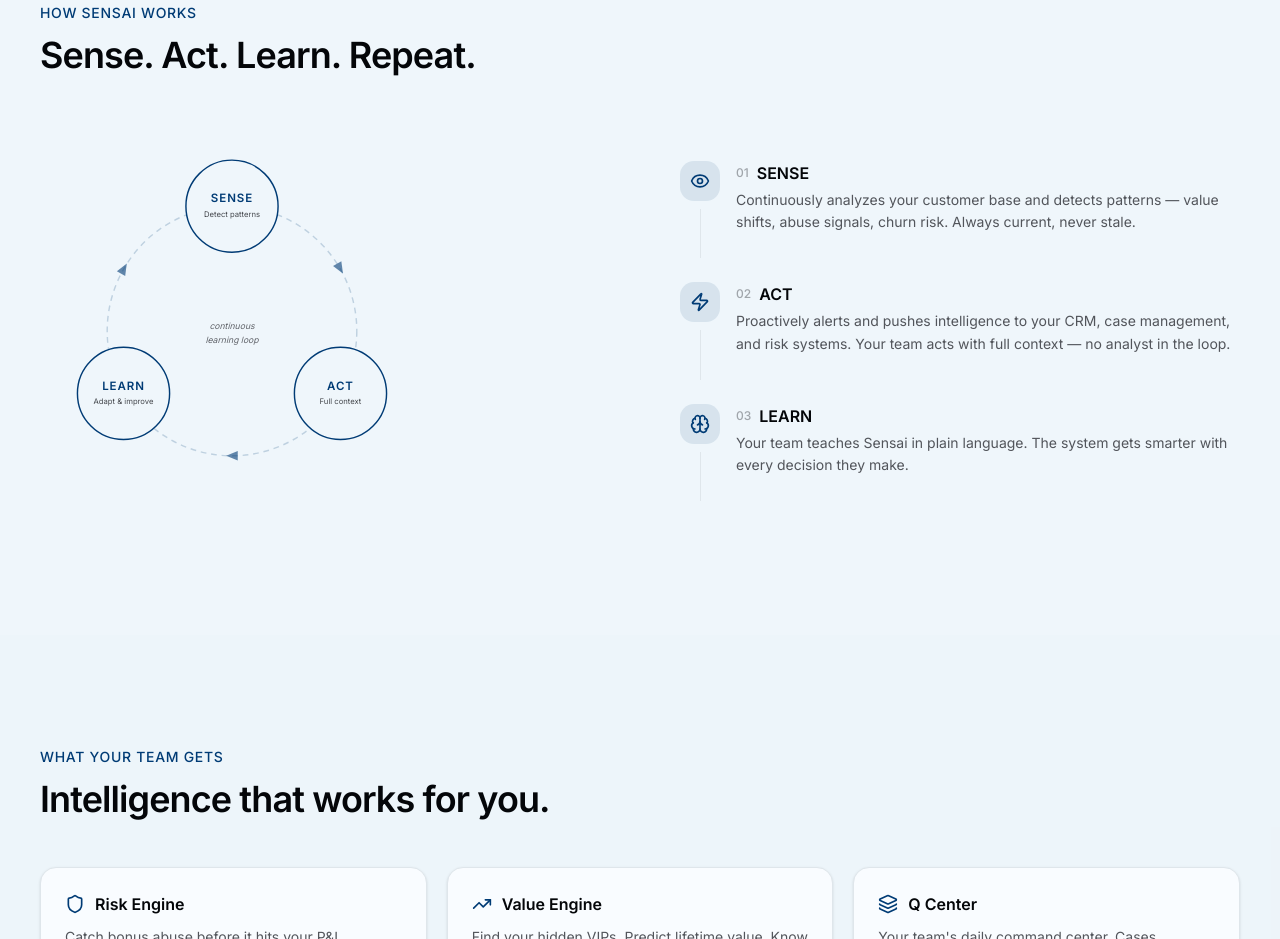
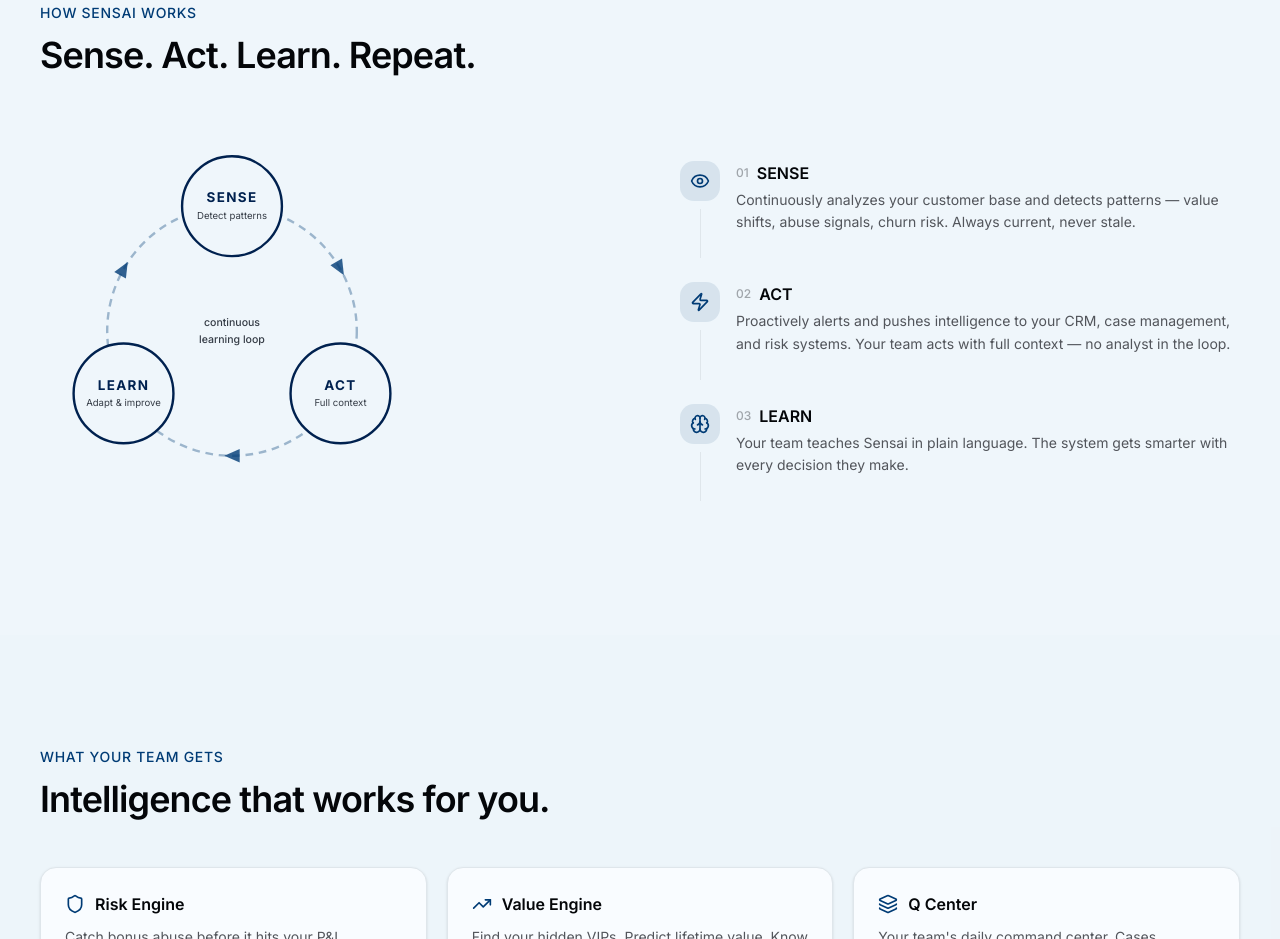
Before and after one commit to NOVA-CVM/sensai-landing, a Next.js app: page / in a window 1280 px wide. Shown: the part 1460-2399 px from the top of the page. Built offline with nearby package versions, Linux system fonts and the light colour scheme.

Commit message:
Polish cycle diagram: bolder strokes, stronger colors, larger text
Co-Authored-By: Claude Opus 4.6 (1M context) <noreply@anthropic.com>

```diff
--- a/components/sensai/cycle-diagram.tsx
+++ b/components/sensai/cycle-diagram.tsx
@@ -1,36 +1,29 @@
 "use client"
 
 export function CycleDiagram() {
-  // Circle center (200,200), radius 130
-  // Nodes equally spaced at -90°, 30°, 150° (top, bottom-right, bottom-left)
   const cx = 200, cy = 200, r = 130
-  const nodeR = 48
 
-  // Arrow positions — midpoints between nodes on the circle
-  // Between SENSE(-90°) and ACT(30°): midpoint at -30°
-  // Between ACT(30°) and LEARN(150°): midpoint at 90°
-  // Between LEARN(150°) and SENSE(270°): midpoint at 210°
   const arrows = [
-    { angle: -30, rotation: 60 },   // SENSE → ACT
-    { angle: 90, rotation: 180 },   // ACT → LEARN
-    { angle: 210, rotation: 300 },  // LEARN → SENSE
+    { angle: -30, rotation: 60 },
+    { angle: 90, rotation: 180 },
+    { angle: 210, rotation: 300 },
   ]
 
   return (
     <div className="relative w-full max-w-[400px] aspect-square mx-auto">
       <svg viewBox="0 0 400 400" className="w-full h-full">
-        {/* Main circle path — dashed */}
+        {/* Main circle path */}
         <circle
           cx={cx}
           cy={cy}
           r={r}
           fill="none"
-          stroke="oklch(0.35 0.12 250 / 0.2)"
-          strokeWidth="1.5"
-          strokeDasharray="6 5"
+          stroke="oklch(0.35 0.12 250 / 0.35)"
+          strokeWidth="2.5"
+          strokeDasharray="8 6"
         />
 
-        {/* Arrows on the circle between nodes */}
+        {/* Arrows on the circle */}
         {arrows.map((a, i) => {
           const rad = (a.angle * Math.PI) / 180
           const ax = cx + r * Math.cos(rad)
@@ -38,31 +31,31 @@ export function CycleDiagram() {
           return (
             <g key={i} transform={`translate(${ax}, ${ay}) rotate(${a.rotation})`}>
               <polygon
-                points="-6 -5, 6 0, -6 5"
-                fill="oklch(0.35 0.12 250 / 0.6)"
+                points="-8 -7, 8 0, -8 7"
+                fill="oklch(0.35 0.12 250 / 0.8)"
               />
             </g>
           )
         })}
 
         {/* SENSE — top */}
-        <circle cx={200} cy={70} r={nodeR} fill="oklch(0.97 0.01 240)" stroke="oklch(0.35 0.12 250)" strokeWidth="1.5" />
-        <text x={200} y={66} textAnchor="middle" fill="oklch(0.35 0.12 250)" style={{ fontSize: "12px", fontWeight: 600, letterSpacing: "0.08em" }}>SENSE</text>
-        <text x={200} y={81} textAnchor="middle" fill="oklch(0.4 0.01 260)" style={{ fontSize: "8px" }}>Detect patterns</text>
+        <circle cx={200} cy={70} r={52} fill="oklch(0.97 0.01 240)" stroke="oklch(0.25 0.10 250)" strokeWidth="2.5" />
+        <text x={200} y={66} textAnchor="middle" fill="oklch(0.25 0.10 250)" style={{ fontSize: "14px", fontWeight: 700, letterSpacing: "0.1em" }}>SENSE</text>
+        <text x={200} y={83} textAnchor="middle" fill="oklch(0.35 0.02 260)" style={{ fontSize: "10px" }}>Detect patterns</text>
 
         {/* ACT — bottom right */}
-        <circle cx={313} cy={265} r={nodeR} fill="oklch(0.97 0.01 240)" stroke="oklch(0.35 0.12 250)" strokeWidth="1.5" />
-        <text x={313} y={261} textAnchor="middle" fill="oklch(0.35 0.12 250)" style={{ fontSize: "12px", fontWeight: 600, letterSpacing: "0.08em" }}>ACT</text>
-        <text x={313} y={276} textAnchor="middle" fill="oklch(0.4 0.01 260)" style={{ fontSize: "8px" }}>Full context</text>
+        <circle cx={313} cy={265} r={52} fill="oklch(0.97 0.01 240)" stroke="oklch(0.25 0.10 250)" strokeWidth="2.5" />
+        <text x={313} y={261} textAnchor="middle" fill="oklch(0.25 0.10 250)" style={{ fontSize: "14px", fontWeight: 700, letterSpacing: "0.1em" }}>ACT</text>
+        <text x={313} y={278} textAnchor="middle" fill="oklch(0.35 0.02 260)" style={{ fontSize: "10px" }}>Full context</text>
 
         {/* LEARN — bottom left */}
-        <circle cx={87} cy={265} r={nodeR} fill="oklch(0.97 0.01 240)" stroke="oklch(0.35 0.12 250)" strokeWidth="1.5" />
-        <text x={87} y={261} textAnchor="middle" fill="oklch(0.35 0.12 250)" style={{ fontSize: "12px", fontWeight: 600, letterSpacing: "0.08em" }}>LEARN</text>
-        <text x={87} y={276} textAnchor="middle" fill="oklch(0.4 0.01 260)" style={{ fontSize: "8px" }}>Adapt &amp; improve</text>
+        <circle cx={87} cy={265} r={52} fill="oklch(0.97 0.01 240)" stroke="oklch(0.25 0.10 250)" strokeWidth="2.5" />
+        <text x={87} y={261} textAnchor="middle" fill="oklch(0.25 0.10 250)" style={{ fontSize: "14px", fontWeight: 700, letterSpacing: "0.1em" }}>LEARN</text>
+        <text x={87} y={278} textAnchor="middle" fill="oklch(0.35 0.02 260)" style={{ fontSize: "10px" }}>Adapt &amp; improve</text>
 
         {/* Center label */}
-        <text x={200} y={198} textAnchor="middle" fill="oklch(0.5 0.01 260)" style={{ fontSize: "9px", fontStyle: "italic" }}>continuous</text>
-        <text x={200} y={212} textAnchor="middle" fill="oklch(0.5 0.01 260)" style={{ fontSize: "9px", fontStyle: "italic" }}>learning loop</text>
+        <text x={200} y={195} textAnchor="middle" fill="oklch(0.35 0.02 260)" style={{ fontSize: "11px", fontWeight: 500 }}>continuous</text>
+        <text x={200} y={212} textAnchor="middle" fill="oklch(0.35 0.02 260)" style={{ fontSize: "11px", fontWeight: 500 }}>learning loop</text>
       </svg>
     </div>
   )
```
